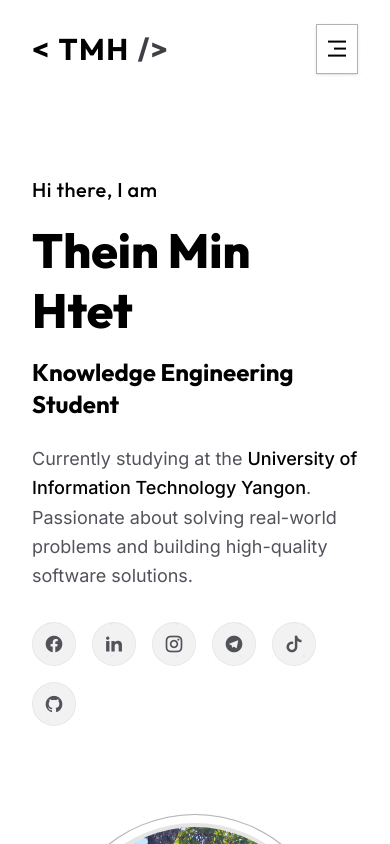
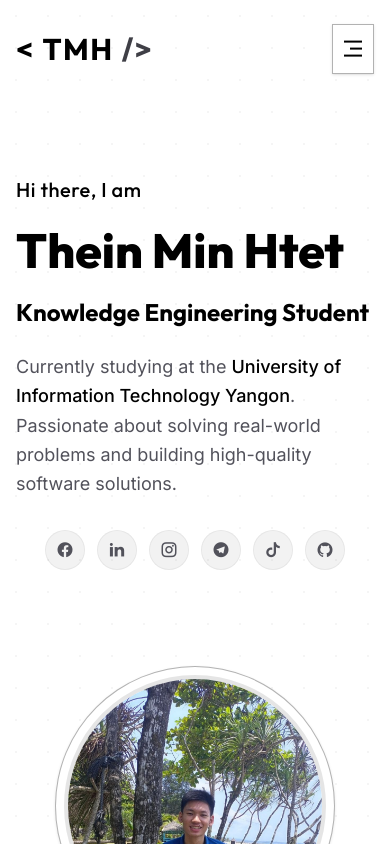
Before and after one commit to TheinMinHtet/Portfolio, a React (Vite) app: page / in a window 390 px wide. Shown: the top 844 px of the page. Built offline with nearby package versions, Linux system fonts and the light colour scheme.

Commit message:
Fix layout for extremely small screens and adjust up arrow button

```diff
--- a/src/components/Achievements.jsx
+++ b/src/components/Achievements.jsx
@@ -42,7 +42,7 @@ const Achievements = () => {
 
   return (
     <section id="achievements" className="py-24 relative z-10">
-      <div className="max-w-[1200px] mx-auto px-8 relative z-10">
+      <div className="max-w-[1200px] mx-auto px-4 sm:px-8 relative z-10">
         <div className="text-center mb-20 relative">
           <motion.h2
             initial={{ opacity: 0, y: -20 }}
--- a/src/components/Certificates.jsx
+++ b/src/components/Certificates.jsx
@@ -52,7 +52,7 @@ const Certificates = () => {
 
   return (
     <section id="certificates" className="py-24 relative z-10">
-      <div className="max-w-[1200px] mx-auto px-8 relative z-10">
+      <div className="max-w-[1200px] mx-auto px-4 sm:px-8 relative z-10">
         <div className="text-center mb-16 relative">
           <motion.h2
             initial={{ opacity: 0, y: -20 }}
--- a/src/components/Contact.jsx
+++ b/src/components/Contact.jsx
@@ -31,7 +31,7 @@ const Contact = () => {
 
   return (
     <section id="contact" className="py-24 relative z-10 bg-white">
-      <div className="max-w-[1000px] mx-auto px-8">
+      <div className="max-w-[1000px] mx-auto px-4 sm:px-8">
         <motion.div
           initial={{ opacity: 0, y: 20 }}
           whileInView={{ opacity: 1, y: 0 }}
--- a/src/components/Experience.jsx
+++ b/src/components/Experience.jsx
@@ -31,7 +31,7 @@ const Experience = () => {
 
   return (
     <section id="experience" className="py-24 relative z-10">
-      <div className="max-w-[1200px] mx-auto px-8 relative z-10">
+      <div className="max-w-[1200px] mx-auto px-4 sm:px-8 relative z-10">
         <div className="text-center mb-20 relative">
           <motion.h2
             initial={{ opacity: 0, y: -20 }}
--- a/src/components/Footer.jsx
+++ b/src/components/Footer.jsx
@@ -22,10 +22,10 @@ const Footer = () => {
 
   return (
     <>
-      <footer className="py-8 border-t border-black/30 glass-panel mt-12 relative z-10">
-        <div className="max-w-[1200px] mx-auto px-8 flex flex-wrap justify-between items-center gap-6 max-md:flex-col max-md:text-center">
+      <footer className="pt-8 pb-24 md:pb-8 border-t border-black/30 bg-white border-x-0 border-b-0 mt-12 relative z-10">
+        <div className="max-w-[1200px] mx-auto px-4 sm:px-4 sm:px-8 flex flex-wrap justify-between items-center gap-6 max-md:flex-col max-md:text-center">
           <div>
-            <a href="#" className="font-heading text-2xl font-bold tracking-[1px] mb-2 inline-block text-black flex items-center gap-2 justify-center md:justify-start">
+            <a href="#" className="font-heading text-2xl font-bold tracking-[1px] mb-2 inline-flex text-black items-center gap-2 justify-center md:justify-start">
                <span className="text-accent">&lt;</span>
                TMH
                <span className="text-accent-secondary">/&gt;</span>
@@ -34,7 +34,7 @@ const Footer = () => {
               &copy; {new Date().getFullYear()} Thein Min Htet. All rights reserved.
             </p>
           </div>
-          <div className="flex gap-4">
+          <div className="flex flex-wrap justify-center gap-3 sm:gap-4 max-w-[280px] sm:max-w-none">
             {[
               { href: "https://www.facebook.com/thein.m.htet.56?mibextid=ZbWKwL", icon: "ri-facebook-circle-fill", label: "Facebook" },
               { href: "https://www.linkedin.com/in/thein-min-htet-b73582349", icon: "ri-linkedin-fill", label: "LinkedIn" },
@@ -50,7 +50,7 @@ const Footer = () => {
                 target="_blank"
                 rel="noreferrer"
                 aria-label={link.label}
-                className="w-11 h-11 rounded-full bg-black/5 flex justify-center items-center text-xl text-text-secondary transition-colors hover:bg-black/10 hover:text-black border border-black/5"
+                className="w-10 h-10 sm:w-11 sm:h-11 rounded-full bg-black/5 flex justify-center items-center text-lg sm:text-xl text-text-secondary transition-colors hover:bg-black/10 hover:text-black border border-black/5"
               >
                 <i className={link.icon}></i>
               </motion.a>
@@ -68,7 +68,7 @@ const Footer = () => {
             whileHover={{ scale: 1.1, backgroundColor: 'rgba(0,0,0,0.1)' }}
             whileTap={{ scale: 0.9 }}
             onClick={scrollTop}
-            className="fixed bottom-8 right-8 w-12 h-12 rounded-full glass-panel border border-black text-black text-xl flex justify-center items-center cursor-pointer shadow-[0_0_20px_rgba(0,0,0,0.5)] z-50 hover:text-accent"
+            className="fixed bottom-4 right-4 md:bottom-8 md:right-8 w-12 h-12 bg-white rounded-none border border-black text-black text-xl flex justify-center items-center cursor-pointer shadow-[4px_4px_0px_rgba(0,0,0,1)] z-50 hover:text-accent hover:shadow-[2px_2px_0px_rgba(0,0,0,1)] transition-shadow"
             aria-label="Scroll to top"
           >
             <i className="ri-arrow-up-line"></i>
--- a/src/components/Hero.jsx
+++ b/src/components/Hero.jsx
@@ -23,7 +23,7 @@ const Hero = () => {
 
   return (
     <section id="about" className="min-h-screen flex items-center pt-24 pb-24 relative overflow-hidden">
-      <div className="max-w-[1200px] mx-auto px-8 flex flex-col lg:grid lg:grid-cols-2 gap-12 lg:gap-16 items-center w-full z-10">
+      <div className="max-w-[1200px] mx-auto px-4 sm:px-4 sm:px-8 flex flex-col lg:grid lg:grid-cols-2 gap-12 lg:gap-16 items-center w-full z-10">
 
         <motion.div
           initial={{ opacity: 0, y: 30 }}
@@ -41,7 +41,7 @@ const Hero = () => {
           </p>
 
           <motion.div
-            className="flex flex-wrap gap-4 mb-2 lg:mb-6"
+            className="flex flex-wrap gap-3 sm:gap-4 mb-4 lg:mb-6 justify-center md:justify-start"
             variants={{
               hidden: { opacity: 0 },
               visible: {
@@ -66,7 +66,7 @@ const Hero = () => {
                 target="_blank"
                 rel="noreferrer"
                 aria-label={link.label}
-                className="w-11 h-11 rounded-full bg-black/5 flex justify-center items-center text-xl text-text-secondary transition-all duration-200 hover:bg-black/10 hover:text-black border border-black/5 hover:-translate-y-1 hover:scale-110 active:scale-95"
+                className="w-10 h-10 sm:w-11 sm:h-11 rounded-full bg-black/5 flex justify-center items-center text-lg sm:text-xl text-text-secondary transition-all duration-200 hover:bg-black/10 hover:text-black border border-black/5 hover:-translate-y-1 hover:scale-110 active:scale-95"
                 variants={{
                   hidden: { opacity: 0, scale: 0 },
                   visible: { opacity: 1, scale: 1 }
--- a/src/components/Navbar.jsx
+++ b/src/components/Navbar.jsx
@@ -23,7 +23,7 @@ const Navbar = () => {
       className={`fixed top-0 left-0 w-full z-[1000] transition-all duration-300 ${scrolled ? 'py-4 glass-nav' : 'py-6 bg-transparent'}`}
       id="navbar"
     >
-      <div className="max-w-[1200px] mx-auto px-8 flex justify-between items-center relative z-[1001]">
+      <div className="max-w-[1200px] mx-auto px-4 sm:px-8 flex justify-between items-center relative z-[1001]">
         <a href="#" className="font-heading text-3xl font-bold tracking-wider text-black flex items-center gap-2">
           <span className="text-accent">&lt;</span>
           TMH
@@ -79,7 +79,7 @@ const Navbar = () => {
                 animate={{ opacity: 1, x: 0 }}
                 transition={{ delay: i * 0.1 + 0.2 }}
                 key={item}
-                className="py-4 px-8 border-b border-black/5"
+                className="py-4 px-4 sm:px-8 border-b border-black/5"
               >
                 <a
                   href={`#${item.toLowerCase().replace(' ', '')}`}
--- a/src/components/Projects.jsx
+++ b/src/components/Projects.jsx
@@ -75,7 +75,7 @@ const Projects = () => {
 
   return (
     <section id="projects" className="py-24 relative z-10 bg-white">
-      <div className="max-w-[1200px] mx-auto px-8 relative z-10">
+      <div className="max-w-[1200px] mx-auto px-4 sm:px-8 relative z-10">
         <div className="text-center mb-16 relative">
           <motion.h2
             initial={{ opacity: 0, y: -20 }}
```
